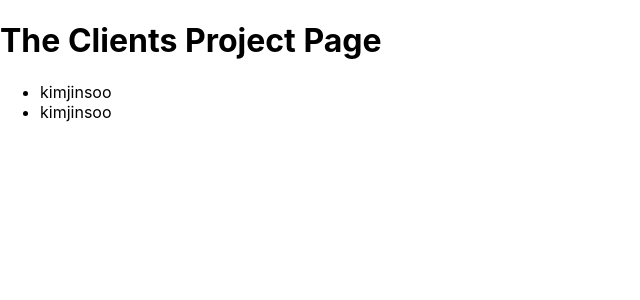
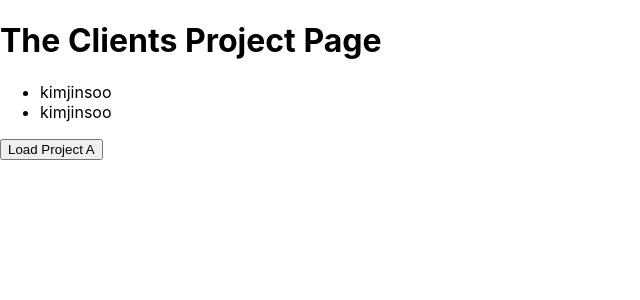
Before and after one commit to soolab/nextjs-playground, a Next.js app: page /clients/jinsoo in a window 1280 px wide. Shown: the top 300 px of the page, without its empty margins (0-640 px from the left). Built offline with nearby package versions, Linux system fonts and the light colour scheme.

Commit message:
move to anther page with button and handler and push

```diff
--- a/pages/clients/[id]/index.js
+++ b/pages/clients/[id]/index.js
@@ -16,6 +16,24 @@ function ClientsProgjectPage() {
     },
   ];
 
+  // link를 사용해도 되지만은
+  // 이렇게 button과 router.push를 사용해도 된다는 것임.
+  // Link를 활용하지 않을 경우에는 이렇게 하는 것도 나쁘지 않아보인다.
+  // 그냥 다른 방법이 있다 정도로 생각하면 될 것 같다.
+  function loadProjectHandler() {
+    // load data..
+    // router.push("/clinets/max/projecta");
+    // router.replace 를 하면은 push가 되는게 아니라 대체되는 것이라고 생각하면 될 것 같다.
+    // 이런식으로 해도 무방하다.
+    // object를 push에 전달하는 방법도 있다.
+    // string으로 바로 줄 것이냐 아니면은 mapping해서 줄 것이냐의 차이인데
+    // 나 같은 경우네는 그냥 바로 주는것이 더 깔끔해보이긴 한다.
+    router.push({
+      pathname: "clients/[id]/[clientprojectid]",
+      query: { id: "max", clientprojectid: "projecta" },
+    });
+  }
+
   return (
     <div>
       <h1>The Clients Project Page</h1>
@@ -24,6 +42,7 @@ function ClientsProgjectPage() {
           <li key={client.id}>
             {/* 이렇게 href를 string으로 넣어도 되긴 하지만, object로 넘길 수 있음. */}
             {/* <Link href={`/clients/${client.id}`}>{client.name}</Link> */}
+            {/* 아래처럼 해도 된다. 어떻게 할지는 알아서 정하도록 하자. */}
             <Link
               href={{ pathname: "/clients/[id]", query: { id: client.id } }}
             >
@@ -32,6 +51,7 @@ function ClientsProgjectPage() {
           </li>
         ))}
       </ul>
+      <button onClick={loadProjectHandler}>Load Project A</button>
     </div>
   );
 }
```
